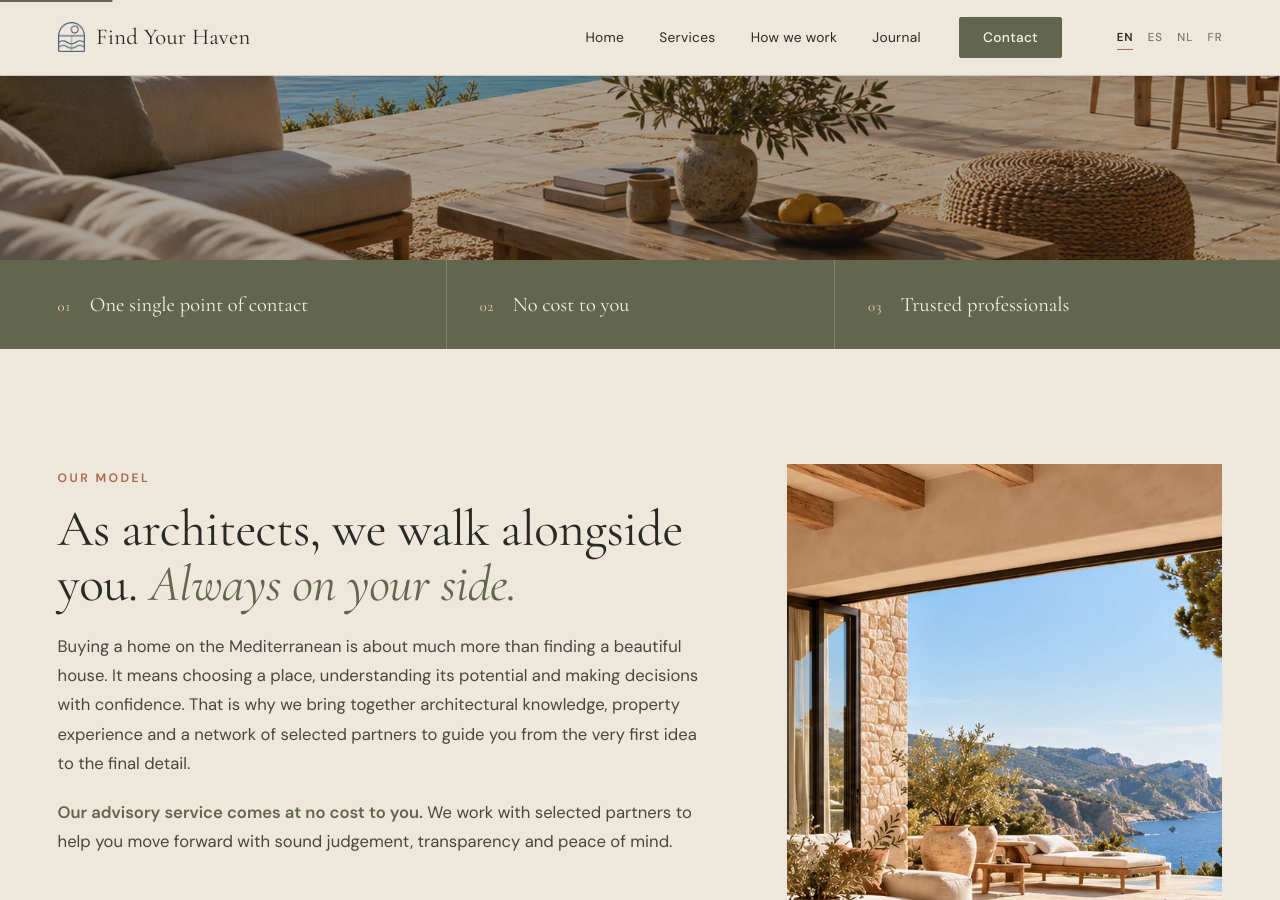
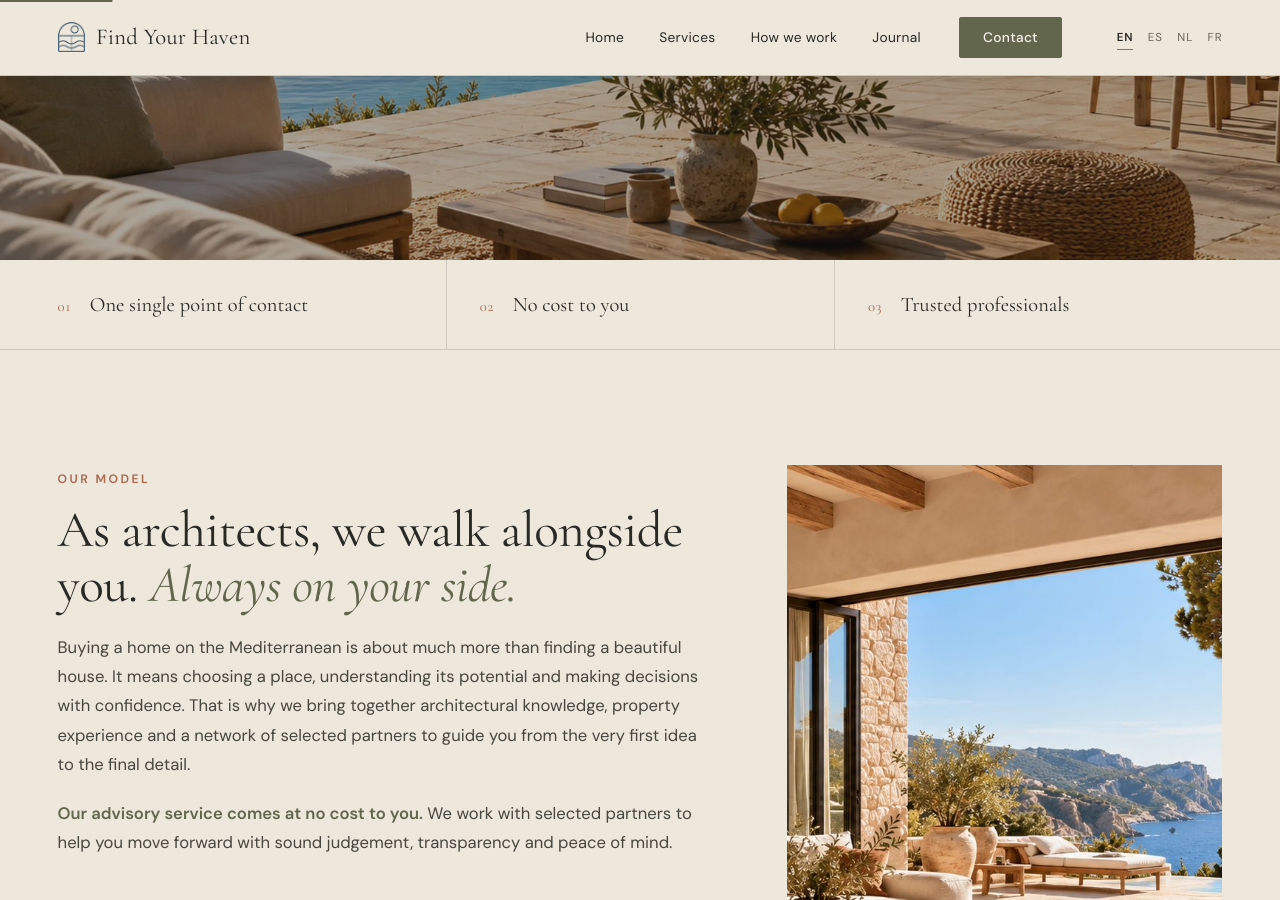
Before and after one commit to jmgrafic-web/fyhcatalonia, a Jekyll site: the page built from en/index.html, in a window 1280 px wide and 900 px high, scrolled down 568 px. Built offline with Jekyll 4.4.1, drawn with Linux system fonts in a browser that asks for light colours.

Commit message:
Add files via upload

```diff
--- a/_layouts/default.html
+++ b/_layouts/default.html
@@ -29,7 +29,7 @@
 <link rel="preconnect" href="https://fonts.googleapis.com">
 <link rel="preconnect" href="https://fonts.gstatic.com" crossorigin>
 <link href="https://fonts.googleapis.com/css2?family=DM+Sans:ital,wght@0,300;0,400;0,500;0,600;1,400&family=Cormorant+Garamond:ital,wght@0,300;0,400;0,500;0,600;1,400;1,500&display=swap" rel="stylesheet">
-<link rel="stylesheet" href="{{ '/assets/css/main.css' | relative_url }}">
+<link rel="stylesheet" href="{{ '/assets/css/main.css' | relative_url }}?v={{ site.time | date: '%Y%m%d%H%M' }}">
 <link rel="icon" type="image/png" sizes="32x32" href="{{ '/assets/img/favicon-32.png' | relative_url }}">
 <link rel="icon" type="image/png" sizes="192x192" href="{{ '/assets/img/favicon-192.png' | relative_url }}">
 <link rel="apple-touch-icon" href="{{ '/assets/img/apple-touch-icon.png' | relative_url }}">
@@ -38,8 +38,8 @@
 {% include header.html %}
 {{ content }}
 {% include footer.html %}
-<script src="{{ '/assets/js/site.js' | relative_url }}"></script>
-<script src="{{ '/assets/js/contact.js' | relative_url }}"></script>
-<script src="{{ '/assets/js/journal.js' | relative_url }}"></script>
+<script src="{{ '/assets/js/site.js' | relative_url }}?v={{ site.time | date: '%Y%m%d%H%M' }}"></script>
+<script src="{{ '/assets/js/contact.js' | relative_url }}?v={{ site.time | date: '%Y%m%d%H%M' }}"></script>
+<script src="{{ '/assets/js/journal.js' | relative_url }}?v={{ site.time | date: '%Y%m%d%H%M' }}"></script>
 </body>
 </html>
--- a/assets/css/main.css
+++ b/assets/css/main.css
@@ -184,13 +184,17 @@
 .hero-slide::after{ content:""; position:absolute; inset:0; background: rgba(31,32,28,.38); }
 /* móvil y tablet en vertical: la foto arriba (encuadre casa + mar, archivos hero-terraza-mobile/-tablet)
    y el texto debajo sobre marfil */
+/* móvil y tablet en vertical: texto integrado sobre la foto (encuadre casa + mar), en blanco sobre un velo uniforme */
 @media (max-width: 760px), (max-width: 1100px) and (orientation: portrait){
-  .hero{ display:block; height:auto; overflow:visible; }
-  .hero-bg{ position:relative; inset:auto; height: min(50vh, 112vw); height: min(50svh, 112vw); }
-  .hero-bg img{ object-position: 50% 45%; }
-  .hero-slide::after{ display:none; }
-  .hero .wrap{ padding-block: 1.6rem 2.8rem; }
+  .hero{ display:flex; align-items:flex-end; height:auto; min-height: calc(100vh - var(--header-h)); min-height: calc(100svh - var(--header-h)); }
+  .hero-bg img{ object-position: 50% 40%; }
+  .hero-slide::after{ background: rgba(31,32,28,.5); }
+  .hero .wrap{ padding-block: 28vh 2.6rem; }
   .hero-cta{ margin-top:1.8em; }
+  .hero h1{ color:#FFFFFF; text-shadow: 0 2px 20px rgba(0,0,0,.2); }
+  .hero-sub{ color: rgba(255,255,255,.92); }
+  .hero-text{ color: rgba(255,255,255,.9); }
+  .hero-cta .text-link{ color:#FFFFFF; border-bottom-color: rgba(255,255,255,.55); }
 }
 @media (max-width: 760px){ .hero-cta .btn{ width:100%; } .hero-cta .text-link{ margin-inline:auto; } }
 
@@ -654,11 +658,6 @@
 .partners .form-success{ background: rgba(41,42,37,.22); }
 
 /* ---- Más oliva: franja bajo la portada, botones y detalles sobre fondos claros ---- */
-.hero-points{ background: var(--olive); border-bottom:none; }
-.hero-points li{ color: var(--white); }
-.hero-points li + li{ border-left-color: rgba(246,242,234,.22); }
-.hero-points .n{ color: #F0CDBD; }
-@media (max-width: 760px){ .hero-points li + li{ border-top-color: rgba(246,242,234,.22); } }
 .main-nav a.btn-dark, .btn-dark{ background: var(--olive); border-color: var(--olive); }
 .main-nav a.btn-dark:hover, .btn-dark:hover{ background: #4E523C; border-color: #4E523C; }
 .btn-outline{ color: var(--olive); border-color: rgba(98,102,76,.6); }
```
